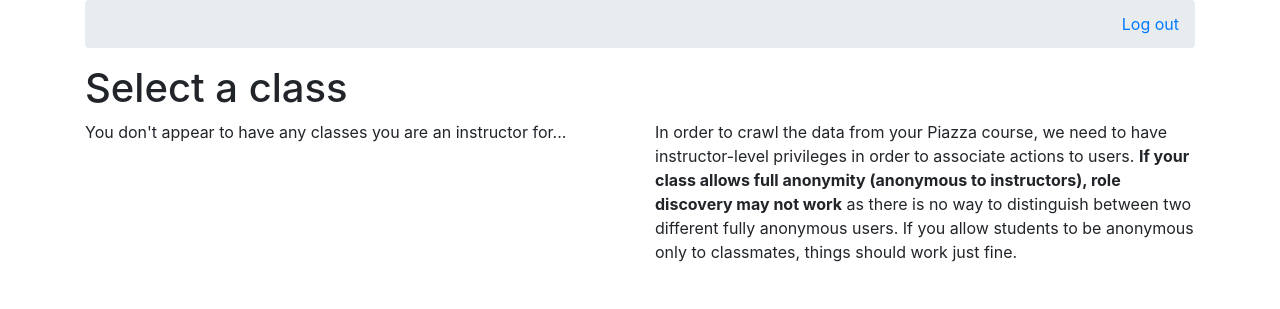
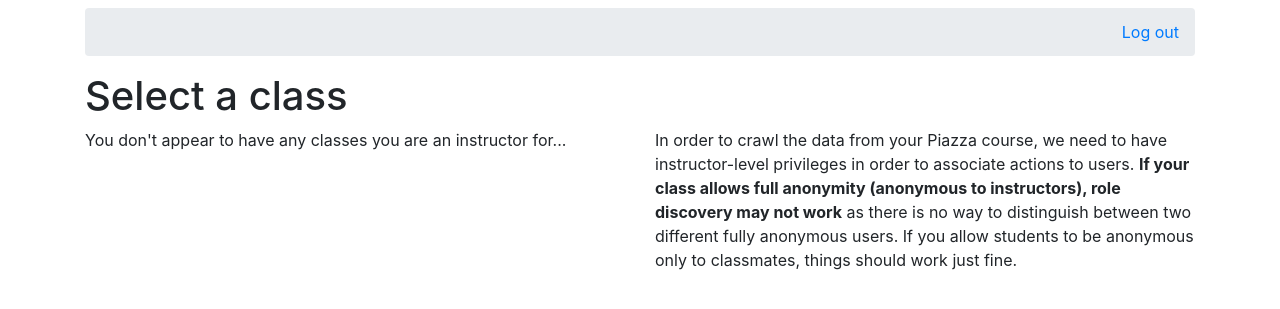
Before and after one commit to skystrife/piazza-roles, a Flask app: template web/roles/templates/classes.html in a window 1280 px wide. Shown: the top 309 px of the page. Run offline with Flask 2, Linux system fonts and the light colour scheme; the template is opened without the code that fills it, so the values that code supplies are empty; parts of the project's set-up code (start-up, migrations or seed data) failed here and were passed over; some libraries are stand-ins or nearby versions.

Commit message:
Add margin to the top of the breadcrumb menu.

```diff
--- a/web/roles/templates/layout.html
+++ b/web/roles/templates/layout.html
@@ -5,7 +5,7 @@
     </head>
 
     <div class="container">
-        <nav aria-label="breadcrumb">
+        <nav class="mt-2" aria-label="breadcrumb">
             <ol class="breadcrumb">
                 {% for breadcrumb in breadcrumbs %}
                 {% if loop.last %}
```
